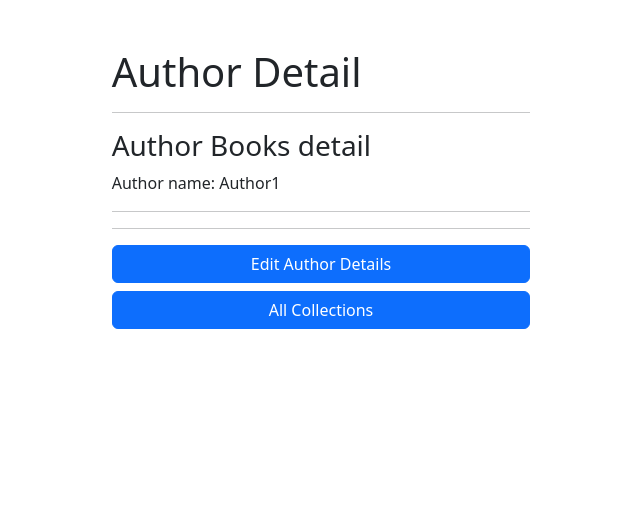
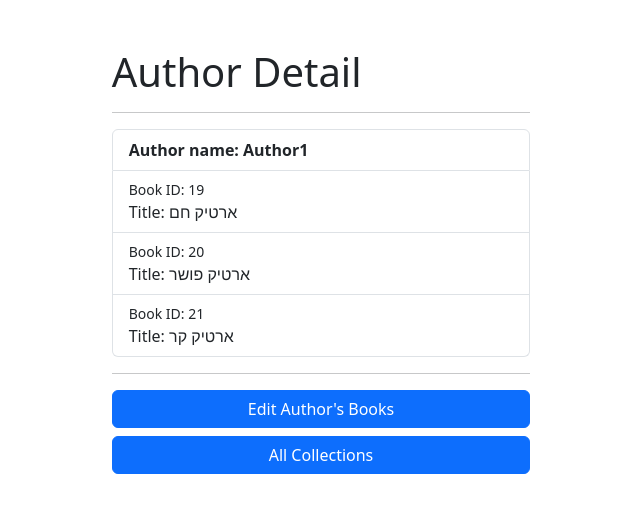
Before and after one commit to Tzur1234/Django---Build-Inline-Formsets, a Django app: page /authors/3/ in a window 1280 px wide. Shown: the part 56-569 px from the top of the page, without its empty margins (319-959 px from the left). Run offline with Django 4.2, Linux system fonts and the light colour scheme; data comes from the database, SQL or seed files in the repository; both versions use the stored data as it was after the commit.

Commit message:
Building the option to Edit, remove , Add new book to the author's books collection

```diff
--- a/django-inline/book/models.py
+++ b/django-inline/book/models.py
@@ -18,4 +18,7 @@ class Author(models.Model):
 
 class Book(models.Model):
     name = models.CharField(null=False,blank=False, max_length=255)
-    author = models.ForeignKey('Author', null=False, blank=False, on_delete=models.CASCADE, related_name='book_authot')
+    author = models.ForeignKey('Author', null=False, blank=False, on_delete=models.CASCADE, related_name='book_author')
+
+    def __str__(self):
+        return self.name
--- a/django-inline/book/urls.py
+++ b/django-inline/book/urls.py
@@ -8,6 +8,6 @@ urlpatterns = [
     path('', views.HomeView.as_view(), name='home'),
     path('authors/', views.AuthorListView.as_view(), name='authors'),
     path('authors/add/', views.AuthorCreateView.as_view(), name='add_author'),
-    path('authors/<int:pk>/', views.AuthorDetailView.as_view(), name='author_detail'),
-    path('authors/<int:pk>/books/edit', views.AuthorBooksEditView.as_view(), name='author_book_edit')
+    path('authors/<int:pk>/', views.AuthorDetailView.as_view(),name='author_detail'),
+    path('authors/<int:pk>/books/edit', views.AuthorBooksEditView.as_view(),name='author_book_edit')
 ]
--- a/django-inline/book/views.py
+++ b/django-inline/book/views.py
@@ -7,7 +7,7 @@ from django.views.generic.detail import SingleObjectMixin
 from django.contrib import messages
 from .models import Author
 from .forms import AuthorBooksFormset
-
+from django.http import HttpResponseRedirect
 
 class HomeView(TemplateView):
     template_name = 'home.html'
@@ -63,8 +63,8 @@ class AuthorBooksEditView(SingleObjectMixin, FormView):
         # Excplicitly save the form in the data
         form.save()
         # Add new messsage
-        messages.success(self.request, 'The auther has been Update successfuly !')
-        return HttpReponseRedirect(self.get_success_url())
+        messages.success(self.request, 'New Update Was Saved!')
+        return HttpResponseRedirect(self.get_success_url())
 
     def get_success_url(self):
-        return reverse('books:author_detail')
+        return reverse('books:author_detail', kwargs={'pk': self.object.pk})
--- a/django-inline/templates/author_detail.html
+++ b/django-inline/templates/author_detail.html
@@ -3,22 +3,25 @@
 <h1>Author Detail</h1>
 <hr>
 
-<h3>Author Books detail</h3>
-<div class="d-flex-inline "><span class="pe-2">Author name: {{author.name|title}}</span></div>
-<hr>
+<ul class="list-group">
+    <li class="list-group-item">
+        <div class="d-flex-inline "><span class="pe-2"><strong>Author name: {{author.name|title}}</strong></span></div>
+    </li>
 
 
 
-{{author.books}}
-{% for book in author.books.all %}
-    <div class="small">Book ID: {{book.id}}</div>
-    <div>Title: {{book.title}}</div>
+{% for book in author.book_author.all %}
+    <li class="list-group-item">
+        <div class="small">Book ID: {{book.id}}</div>
+        <div>Title: {{book.name}}</div>
+    </li>
 {% endfor %}
+</ul>
 <hr>
 
 
     <p>
-        <a href="{% url 'books:author_book_edit' pk=author.id %}" role="button" class="btn btn-primary w-100 mb-2">Edit Author Details</a>
+        <a href="{% url 'books:author_book_edit' pk=author.id %}" role="button" class="btn btn-primary w-100 mb-2">Edit Author's Books</a>
         <a href="{% url 'books:authors' %}" role="button" class="btn btn-primary w-100 mb-2">All Collections</a>
     </p>
 
--- a/django-inline/templates/author_list.html
+++ b/django-inline/templates/author_list.html
@@ -7,7 +7,7 @@
 <ul class="list-group">
   {% for author in author_list %}
   <li class="list-group-item">
-    <a class="text-reset" href="#">{{author.name}}</a>
+    <a class="text-reset" href="{% url 'books:author_detail' pk=author.id %}">{{author.name}}</a>
   </li>
   {% endfor %}
 </ul>
```
Also changed, not shown: django-inline/templates/author_update.html (+44 -8 lines), django-inline/db.sqlite3.
